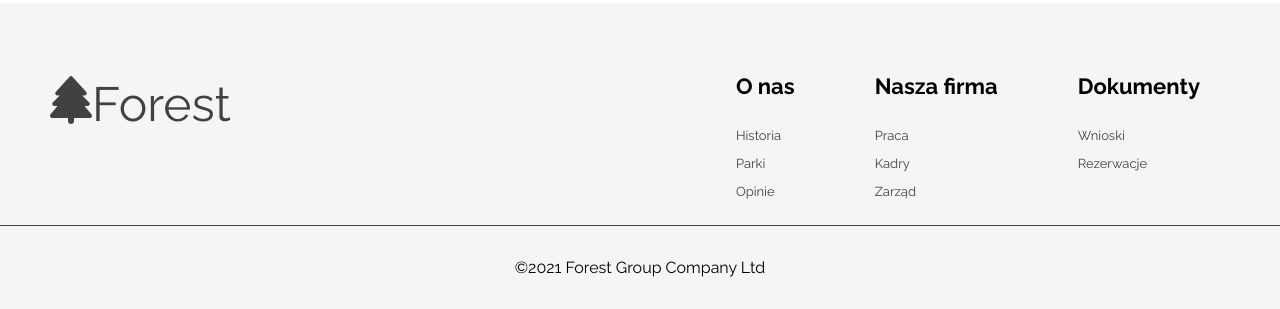
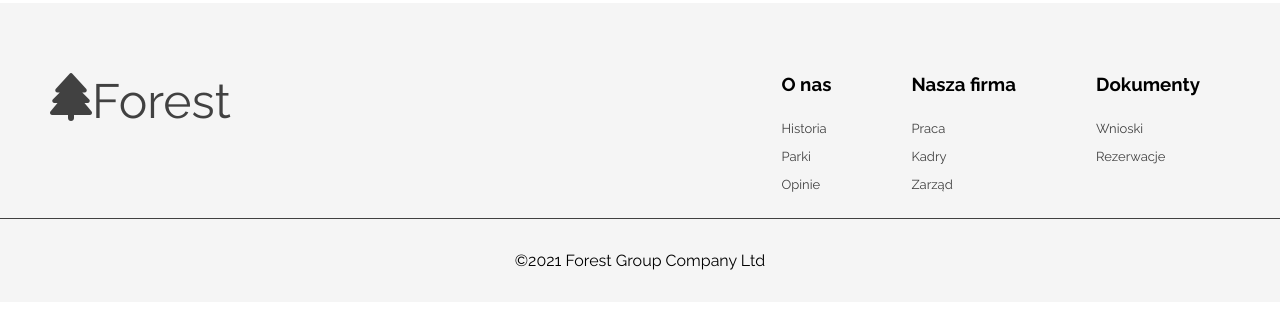
Before and after one commit to BartoszMiazga/Zadanie, a website: page contact.html in a window 1280 px wide. Shown: the part 1770-2079 px from the top of the page. Drawn offline with Linux system fonts and the light colour scheme.

Commit message:
facilities actualization

```diff
--- a/contact.html
+++ b/contact.html
@@ -31,7 +31,7 @@
 
                 <span class="navbar__text">Forest</span>
             </div>
-            <button class="hamburger hamburger--slider " type="button">
+            <button class="hamburger hamburger--slider " type="button" title="navigation">
     <span class="hamburger-box">
         <span class="hamburger-inner"></span>
     </span>
@@ -99,7 +99,7 @@
 
                     </form>
                     <div class="contact__privacy-policy">
-                        <input type="checkbox" name="" id="">
+                        <input type="checkbox" name="contact__privacy-policy" id="">
                     <p>Wyrażam zgodę na przetwarzanie moich ww.danych osobowych, w celach kontaktowych za pośrednictwem poczty elektronicznej przez System – Forest Group. Zgodne z ustawą z dnia 18 lipca 2002 r. o świadczeniu usług drogą elektroniczną (t.j. Dz.U. Z 2017 r. poz. 1219)</p>
                 </div>
                 <div class="contact__btns">
@@ -146,19 +146,19 @@
    <div class="footer__items">
 
        <ul class="footer__aboutus">
-           <span>O nas</span>
+           <h3>O nas</h3>
            <li><a href="index.html#aboutUs">Historia</a></li>
            <li><a href="index.html#aboutUs">Parki</a></li>
            <li><a href="index.html#aboutUs">Opinie</a></li>
         </ul>
         <ul class="footer__company">
-            <span>Nasza firma</span>
+            <h3>Nasza firma</h3>
             <li><a href="index.html#aboutUs">Praca</a></li>
             <li><a href="index.html#aboutUs">Kadry</a></li>
             <li><a href="index.html#aboutUs">Zarząd</a></li>
         </ul>
         <ul class="footer__documents">
-            <span>Dokumenty</span>
+            <h3>Dokumenty</h3>
             <li><a href="index.html#aboutUs">Wnioski</a></li>
             <li><a href="index.html#aboutUs">Rezerwacje</a></li>
 
--- a/src/sass/style.scss
+++ b/src/sass/style.scss
@@ -408,9 +408,7 @@ a {
 		padding-top: 7rem;
 		padding-bottom: 2rem;
 
-		span {
-			font-size: 15px;
-			font-weight: 700;
+		h3 {
 			padding-bottom: 1em;
 		}
 	}
```
Also changed, not shown: index.html (+4 -4 lines), offer.html (+4 -4 lines), dist/css/style.mini.css, dist/js/googlemaps.mini.js (deleted), 3 other files.
